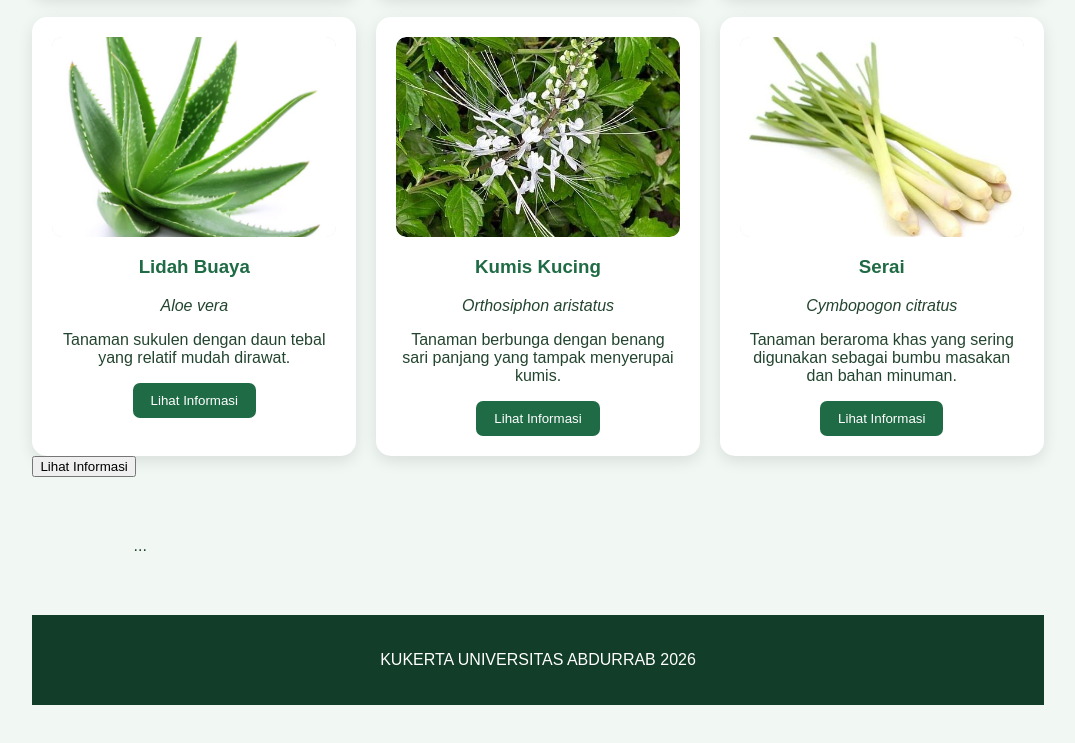
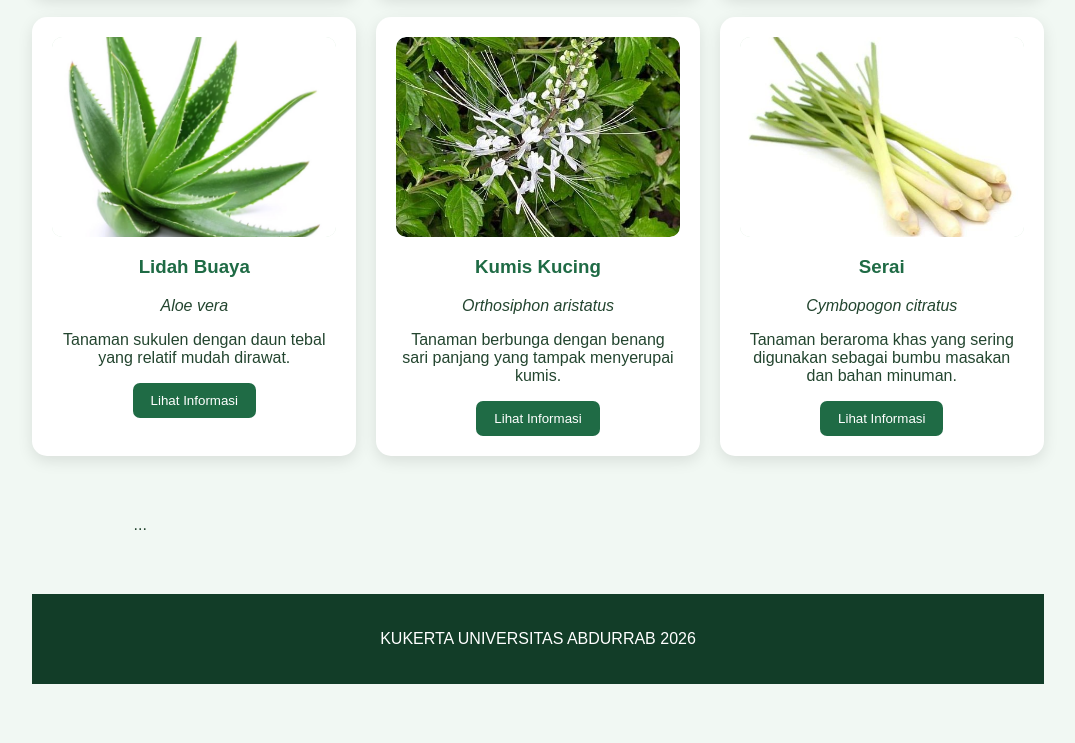
Before and after one commit to adindamariana27-bit/website-toga, a plain HTML site: page index.html in a window 1280 px wide. Shown: the part 1794-2537 px from the top of the page, without its empty margins (102-1177 px from the left). Drawn offline with Linux system fonts and the light colour scheme.

Commit message:
Update index.html

```diff
--- a/index.html
+++ b/index.html
@@ -283,10 +283,6 @@
 
 </div>
 
-            <button>
-                Lihat Informasi
-            </button>
-
         </div>
 
     </div>
```
